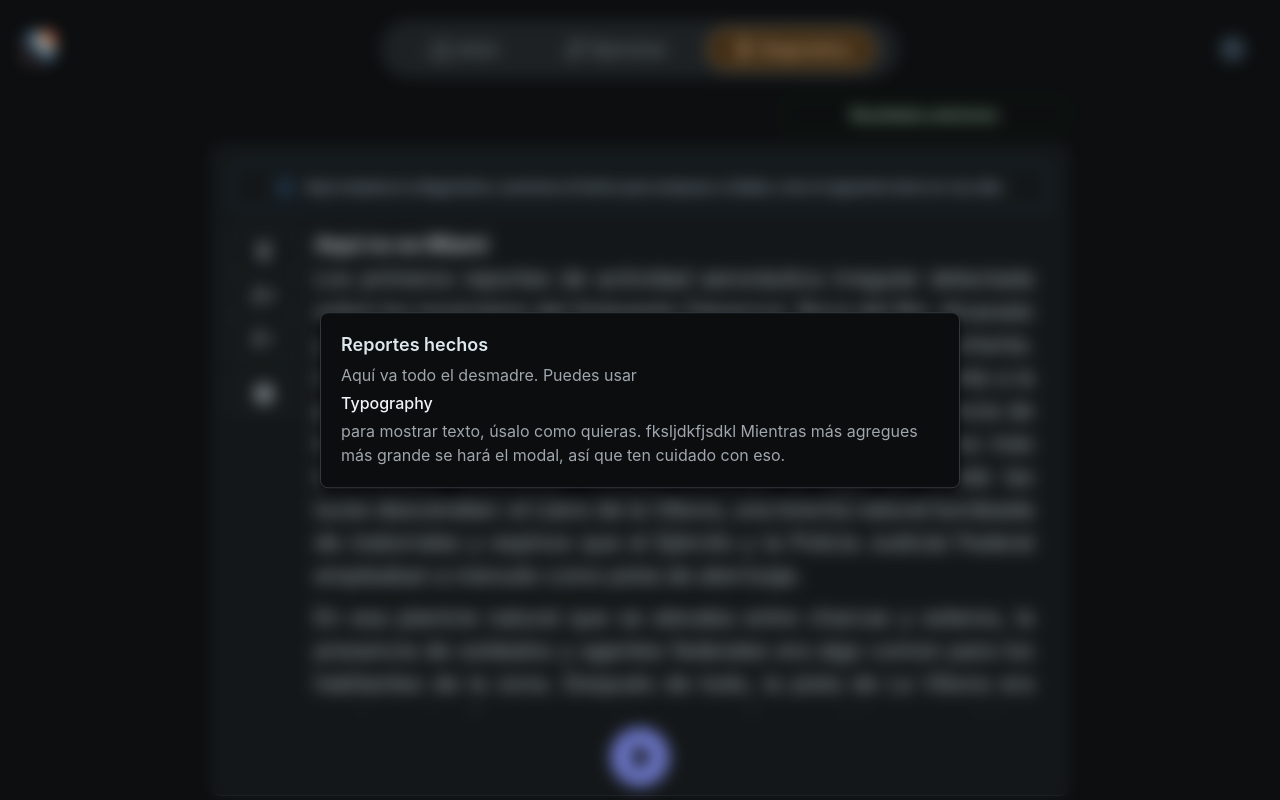
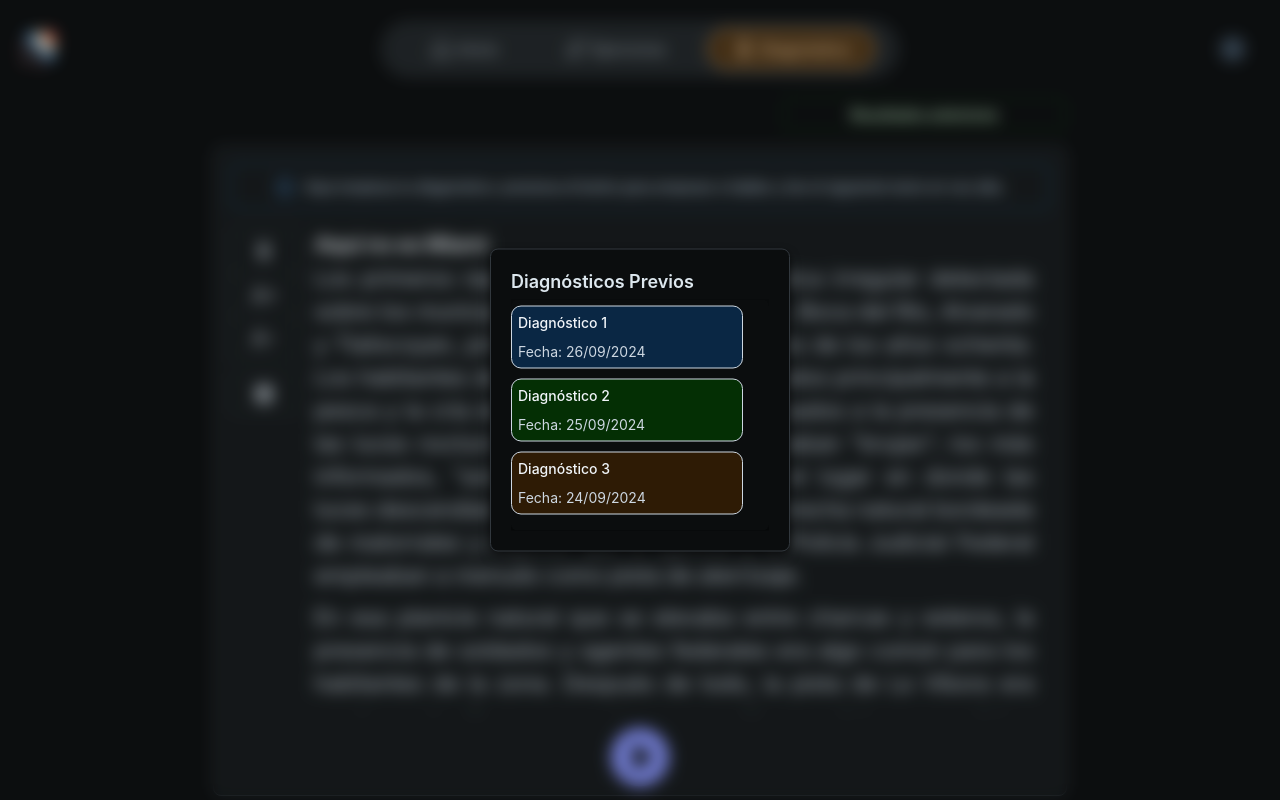
Before and after one commit to Udg-proyecto-Papalote/Papalote, a React (Vite) app: page /diagnostico in a window 1280 px wide. Both pictures are taken after a click on the button "Resultados anteriores". Built offline with nearby package versions, Linux system fonts and the light colour scheme; what cloudinary-core would draw is missing.

Commit message:
Modal: ReportData

```diff
--- /dev/null
+++ b/src/components/Diagnostico/reportData.js
@@ -0,0 +1,18 @@
+// reportData.js
+export const reports = [
+    {
+        id: 1,
+        name: 'Diagnóstico 1',
+        date: '26/09/2024',
+    },
+    {
+        id: 2,
+        name: 'Diagnóstico 2',
+        date: '25/09/2024',
+    },
+    {
+        id: 3,
+        name: 'Diagnóstico 3',
+        date: '24/09/2024',
+    },
+];
--- a/src/components/Modal/ReportList.jsx
+++ b/src/components/Modal/ReportList.jsx
@@ -1,22 +1,62 @@
-import { DialogContent, DialogTitle, Modal, ModalDialog, Sheet, Typography } from "@mui/joy"
+import { DialogContent, DialogTitle, Modal, ModalDialog, List, ListItem, Typography, Box } from "@mui/joy";
+import { reports } from "../Diagnostico/reportData";
 
-const ReportList = ({ open, onClose }) => {
+
+const ReportList = ({ open, onClose, onReportClick }) => {
   return (
       <Modal
           open={open}
           onClose={onClose}
       >
           <ModalDialog>
-          <DialogTitle>Reportes hechos</DialogTitle>
+              <DialogTitle>Diagnósticos Previos</DialogTitle>
               <DialogContent>
-            Aquí va todo el desmadre. Puedes usar <Typography level='title-md'>Typography</Typography> para mostrar texto, úsalo como quieras. fksljdkfjsdkl
+                  {/* Lista de reportes visual */}
+                  <List sx={{ width: '100%', maxWidth: 360, bgcolor: 'background.paper', borderRadius: 'sm', boxShadow: 'md' }}>
 
-            Mientras más agregues más grande se hará el modal, así que ten cuidado con eso.
+                      {reports.map((report, index) => {
+
+                          const colors = ['primary', 'success', 'warning'];
+                          const color = colors[index % colors.length]; // Ciclar entre los tres colores
+
+                          return (
+                              <ListItem
+                                  key={report.id}
+                                  onClick={() => onReportClick(report.id)}  // Handler para manejar el clic en el reporte
+                                  sx={{
+                                      cursor: 'pointer',
+                                      padding: 0,
+                                      marginBottom: '10px', // Aumentar el espacio entre reportes
+                                  }}
+                              >
+                                  <Box sx={{
+                                      width: '90%',
+                                      padding: '6px',
+                                      borderRadius: '10px',
+                                      border: `1px solid`,
+                                      borderColor: color,
+                                      backgroundColor: `${color}.softBg`,
+                                      display: 'flex',
+                                      flexDirection: 'column',
+                                      gap: 1,
+                                      alignItems: 'flex-start',
+                                      color: color
+                                  }}>
+                                      <Typography level="title-sm" sx={{ color: color }}>
+                                          {report.name}
+                                      </Typography>
+                                      <Typography level="body-sm" sx={{ color: 'text.secondary' }}>
+                                          Fecha: {report.date}
+                                      </Typography>
+                                  </Box>
+                              </ListItem>
+                          );
+                      })}
+                  </List>
               </DialogContent>
-
           </ModalDialog>
       </Modal>
-    )
-}
+  );
+};
 
-export default ReportList
+export default ReportList;
```
Lines whose indentation alone changed are shown as unchanged.
